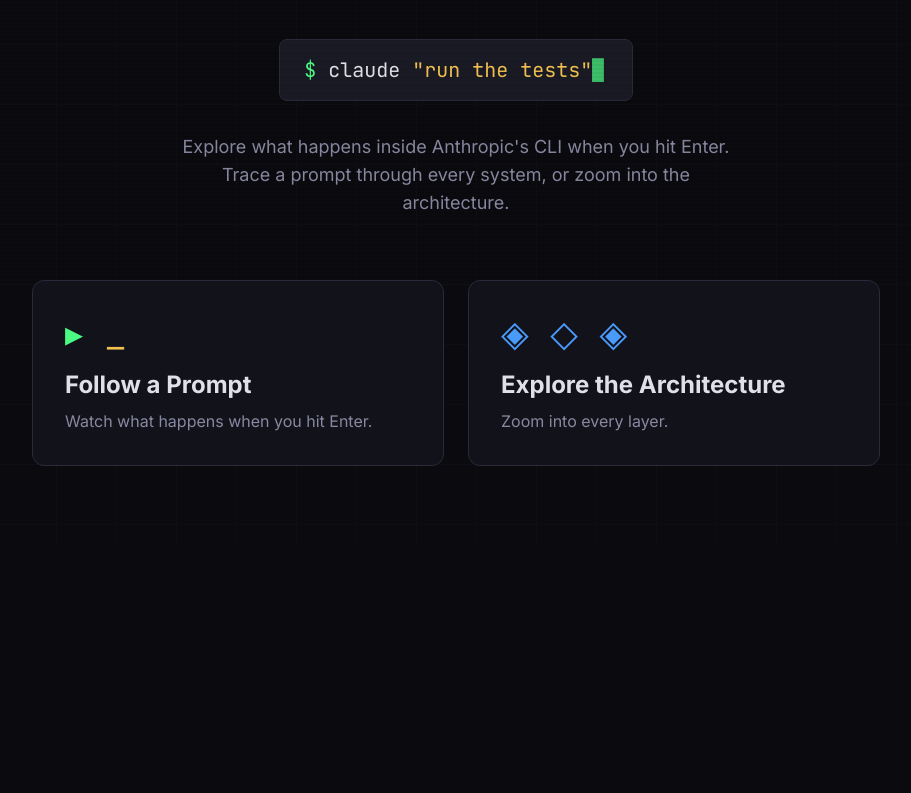
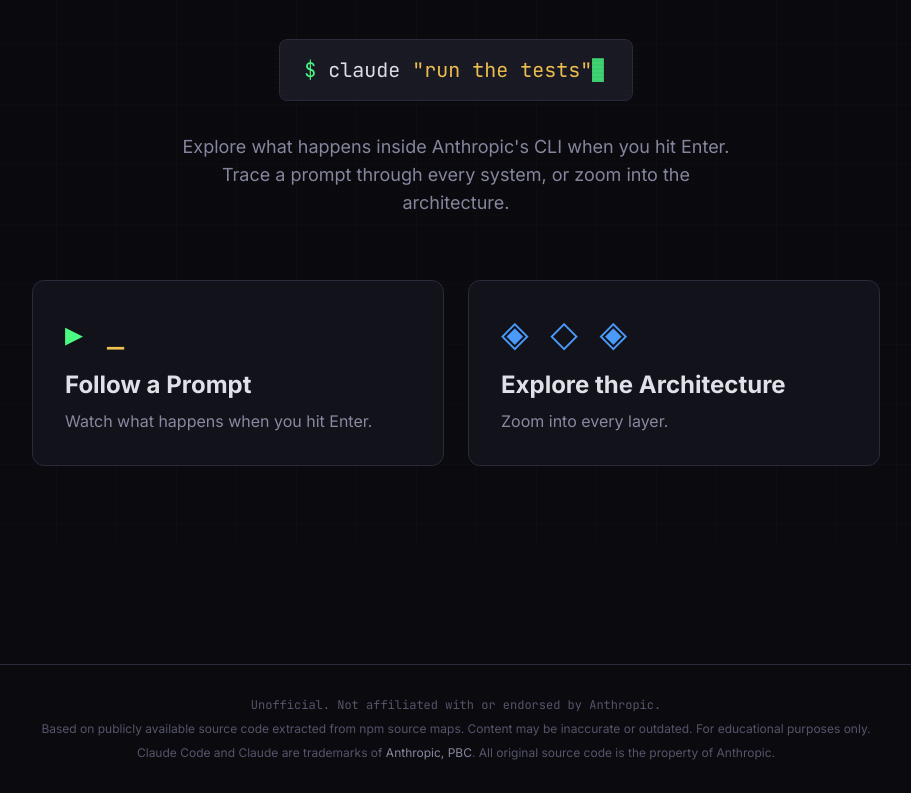
Before and after one commit to brandonrc/journey-through-claude-code, a Next.js app: page / in a window 1280 px wide. Shown: the part 256-1049 px from the top of the page, without its empty margins (184-1095 px from the left). Before the commit the page ends 856 px from the top, so only its background shows below. Built offline with nearby package versions, Linux system fonts and the light colour scheme.

Commit message:
feat: add disclaimer footer — not affiliated with Anthropic, educational purposes

```diff
--- a/src/app/layout.tsx
+++ b/src/app/layout.tsx
@@ -29,6 +29,29 @@
       <body className="antialiased">
         <NavBar />
         <div className="pt-14">{children}</div>
+        <footer className="border-t border-border py-8 px-6 mt-16">
+          <div className="max-w-4xl mx-auto text-center space-y-2">
+            <p className="text-xs text-text-muted font-mono">
+              Unofficial. Not affiliated with or endorsed by Anthropic.
+            </p>
+            <p className="text-xs text-text-muted">
+              Based on publicly available source code extracted from npm source maps.
+              Content may be inaccurate or outdated. For educational purposes only.
+            </p>
+            <p className="text-xs text-text-muted">
+              Claude Code and Claude are trademarks of{" "}
+              <a
+                href="https://www.anthropic.com"
+                className="text-text-secondary hover:text-terminal-green transition-colors"
+                target="_blank"
+                rel="noopener noreferrer"
+              >
+                Anthropic, PBC
+              </a>
+              . All original source code is the property of Anthropic.
+            </p>
+          </div>
+        </footer>
       </body>
     </html>
   );
```
